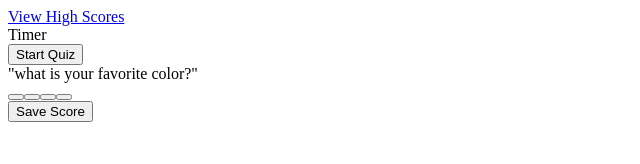
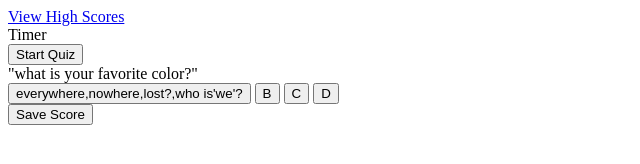
Before and after one commit to vmichalecki/code-quiz, a plain HTML site: page index.html in a window 1280 px wide. Both pictures are taken after a click on the button "Start Quiz". Shown: the whole page, without its empty margins (0-640 px from the left). Drawn offline with Linux system fonts and the light colour scheme.

Commit message:
slow progress on displaying answers on buttons

```diff
--- a/assets/js/scripts.js
+++ b/assets/js/scripts.js
@@ -2,15 +2,17 @@
 
 let startBtn = document.getElementById('start');
 let saveScore = document.getElementById('save-score');
+let choiceBtn = document.getElementById('choiceBtn');
 const questionsIndex = 0;
 const answersIndex = 0;
 let body = document.body;
+// const buttonEl = document.container.getElementsByTagName('button');
 
 let questions = [
 	{
 		question: 'what is your favorite color?',
-		answers: ['blue', 'hotpink', 'red', 'green'],
-		correctAnswer: 'hotpink',
+		answers: ['blue', 'hot pink', 'red', 'green'],
+		correctAnswer: 'hot pink',
 	},
 	{
 		question: 'how much is too much?',
@@ -20,6 +22,11 @@ let questions = [
 	{
 		question: 'why?',
 		answers: ['cuz', 'because', 'why not?', 'ok'],
+		correctAnswer: 'ok',
+	},
+	{
+		question: 'where are we?',
+		answers: ['everywhere', 'nowhere', 'lost?', "who is'we'?"],
 		correctAnswer: 'ok',
 	},
 ];
@@ -38,29 +45,20 @@ function showQuestion() {
 	for (let i = 0; i < questions.length; i++);
 	document.getElementById('questions').innerHTML = ('setQuestion', JSON.stringify(setQuestion));
 
-	let choice1 = document.createElement('button');
-	let choice2 = document.createElement('button');
-	let choice3 = document.createElement('button');
-	let choice4 = document.createElement('button');
-	document.getElementById('choices').appendChild(choice1);
-	document.getElementById('choices').appendChild(choice2);
-	document.getElementById('choices').appendChild(choice3);
-	document.getElementById('choices').appendChild(choice4);
+	for (let i = 0; i < questions.length; i++) {
+		let answers = questions[i].answers;
+		document.getElementById('choiceBtn').innerHTML = answers;
 
-
-    question.choices.forEach(choices => {
-        const button = document.createElment('button')
-        button.innertext = answer.text
-    })
-    let setChoices = questions.answers[answersIndex];
-    choice1.textContent = questions.answers;
+		// verifyAnswer();
 		// loop show the choices (buttons)
 		// add event listener for the each button created
 		// verifyAnswer();
 	}
+}
 
 // check user selection
 function verifyAnswer() {
+	if (onclick)
 		// check the user selection against correct answer
 		// incorrect remove seconds
 		// set score
@@ -84,6 +82,8 @@ function saveHighScore() {
 }
 
 // event listeners //////////////////////////////////
+choiceBtn.addEventListener('click', verifyAnswer);
+
 // start button click
 startBtn.addEventListener('click', startQuiz);
 
--- a/index.html
+++ b/index.html
@@ -19,7 +19,12 @@
     <button id="start">Start Quiz</button>
     <container>
         <div id="questions" class="questions"></div>
-        <div id="choices" class="choices"></div>
+        <div id="choices" class="choices">
+            <button id="choiceBtn">A</button>
+            <button id="choiceBtn">B</button>
+            <button id="choiceBtn">C</button>
+            <button id="choiceBtn">D</button>
+        </div>
     </container>
     <button id="save-score">Save Score</button>
     <!-- <script src="./assets/js/questions.js"></script> -->
```
Lines whose indentation alone changed are shown as unchanged.
